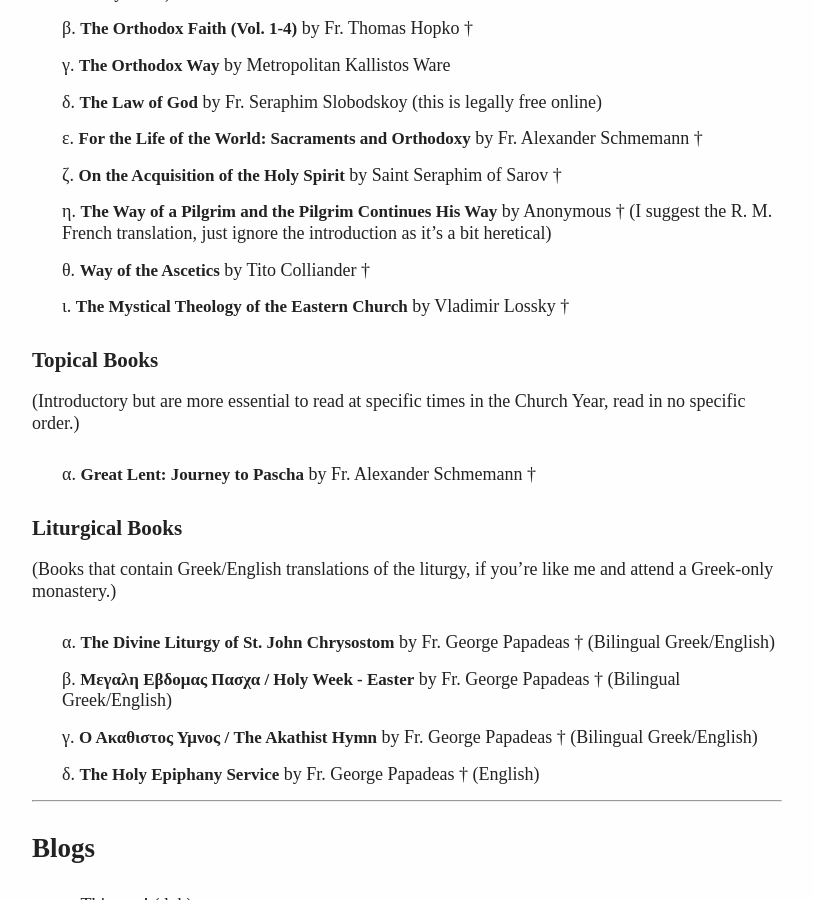
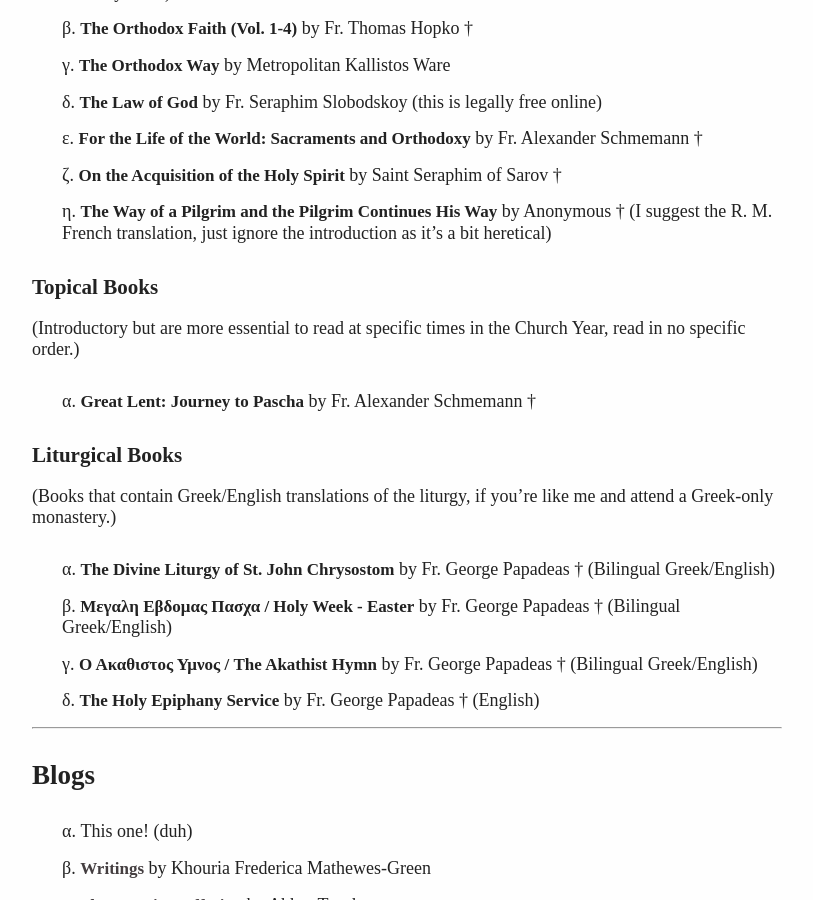
Before and after one commit to SeraphimRP/seraphimrp.github.io, a Jekyll site: the page built from resources.md, in a window 1280 px wide and 900 px high, scrolled down 3039 px. Shown: the whole window, without its empty margins (233-1046 px from the left). Built offline with Jekyll 4.4.1, drawn with Linux system fonts in a browser that asks for light colours.

Commit message:
Update resources.md

```diff
--- a/resources.md
+++ b/resources.md
@@ -79,8 +79,6 @@ Hello and welcome to my resources page! Here I've collected some various resourc
 * **For the Life of the World: Sacraments and Orthodoxy** by Fr. Alexander Schmemann †
 * **On the Acquisition of the Holy Spirit** by Saint Seraphim of Sarov †
 * **The Way of a Pilgrim and the Pilgrim Continues His Way** by Anonymous † (I suggest the R. M. French translation, just ignore the introduction as it's a bit heretical)
-* **Way of the Ascetics** by Tito Colliander †
-* **The Mystical Theology of the Eastern Church** by Vladimir Lossky †
 
 ### Topical Books
 
```
